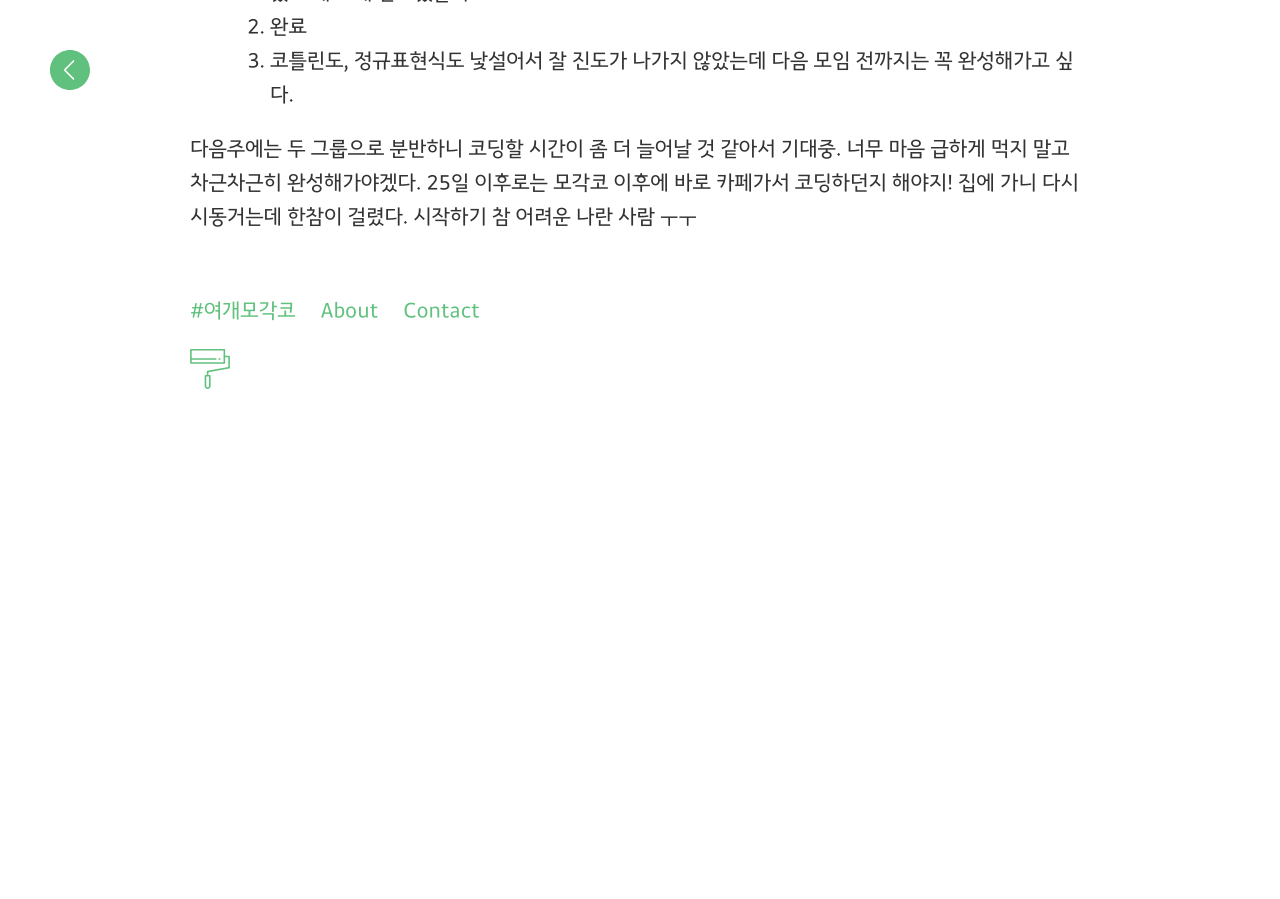
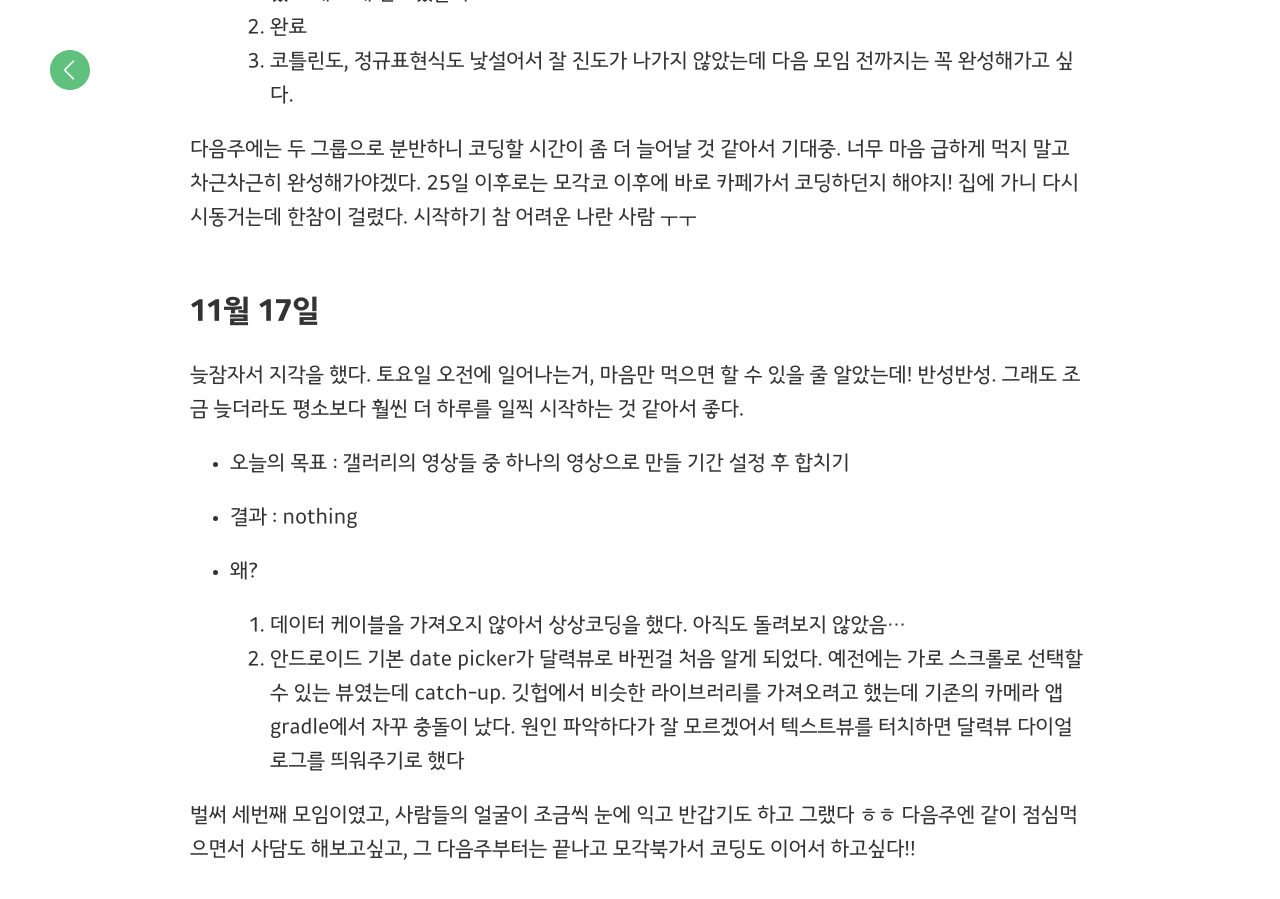
Before and after one commit to yeogaemogaco/retrospective-2nd, a Jekyll site: the page built from _posts/2017-11-04-jy617lee.md, in a window 1280 px wide and 900 px high, scrolled down 983 px. Built offline with Jekyll 4.4.1, drawn with Linux system fonts in a browser that asks for light colours; before the commit the page ends 1372 px from its top, so only the background shows below that; some of the changed text lies outside the part shown.

Commit message:
3주차 니모 후기 (#28)
* 니모 20171120후기 업데이트

```diff
--- a/_posts/2017-11-04-jy617lee.md
+++ b/_posts/2017-11-04-jy617lee.md
@@ -25,3 +26,16 @@ date: 2017-11-14
 3. 코틀린도, 정규표현식도 낯설어서 잘 진도가 나가지 않았는데 다음 모임 전까지는 꼭 완성해가고 싶다.
 
 다음주에는 두 그룹으로 분반하니 코딩할 시간이 좀 더 늘어날 것 같아서 기대중. 너무 마음 급하게 먹지 말고 차근차근히 완성해가야겠다. 25일 이후로는 모각코 이후에 바로 카페가서 코딩하던지 해야지! 집에 가니 다시 시동거는데 한참이 걸렸다. 시작하기 참 어려운 나란 사람 ㅜㅜ
+
+## 11월 17일
+늦잠자서 지각을 했다. 토요일 오전에 일어나는거, 마음만 먹으면 할 수 있을 줄 알았는데! 반성반성. 그래도 조금 늦더라도 평소보다 훨씬 더 하루를 일찍 시작하는 것 같아서 좋다.
+
+- 오늘의 목표 : 갤러리의 영상들 중 하나의 영상으로 만들 기간 설정 후 합치기
+
+- 결과 : nothing
+
+- 왜?
+1. 데이터 케이블을 가져오지 않아서 상상코딩을 했다. 아직도 돌려보지 않았음...
+2. 안드로이드 기본 date picker가 달력뷰로 바뀐걸 처음 알게 되었다. 예전에는 가로 스크롤로 선택할 수 있는 뷰였는데 catch-up. 깃헙에서 비슷한 라이브러리를 가져오려고 했는데 기존의 카메라 앱 gradle에서 자꾸 충돌이 났다. 원인 파악하다가 잘 모르겠어서 텍스트뷰를 터치하면 달력뷰 다이얼로그를 띄워주기로 했다
+
+벌써 세번째 모임이였고, 사람들의 얼굴이 조금씩 눈에 익고 반갑기도 하고 그랬다 ㅎㅎ 다음주엔 같이 점심먹으면서 사담도 해보고싶고, 그 다음주부터는 끝나고 모각북가서 코딩도 이어서 하고싶다!!
```
Also changed, not shown: other parts of _posts/2017-11-04-jy617lee.md (+2 -1 lines).
